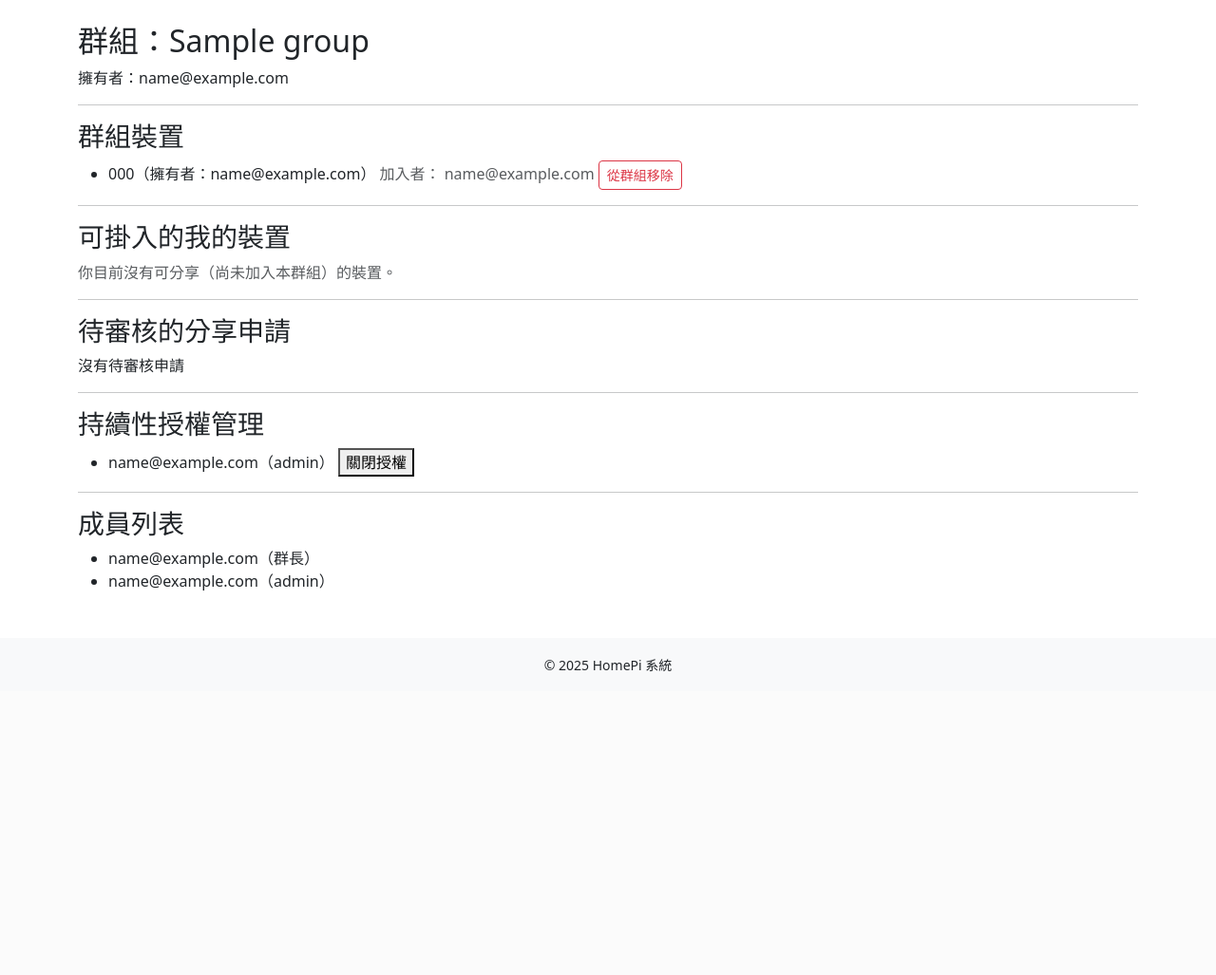
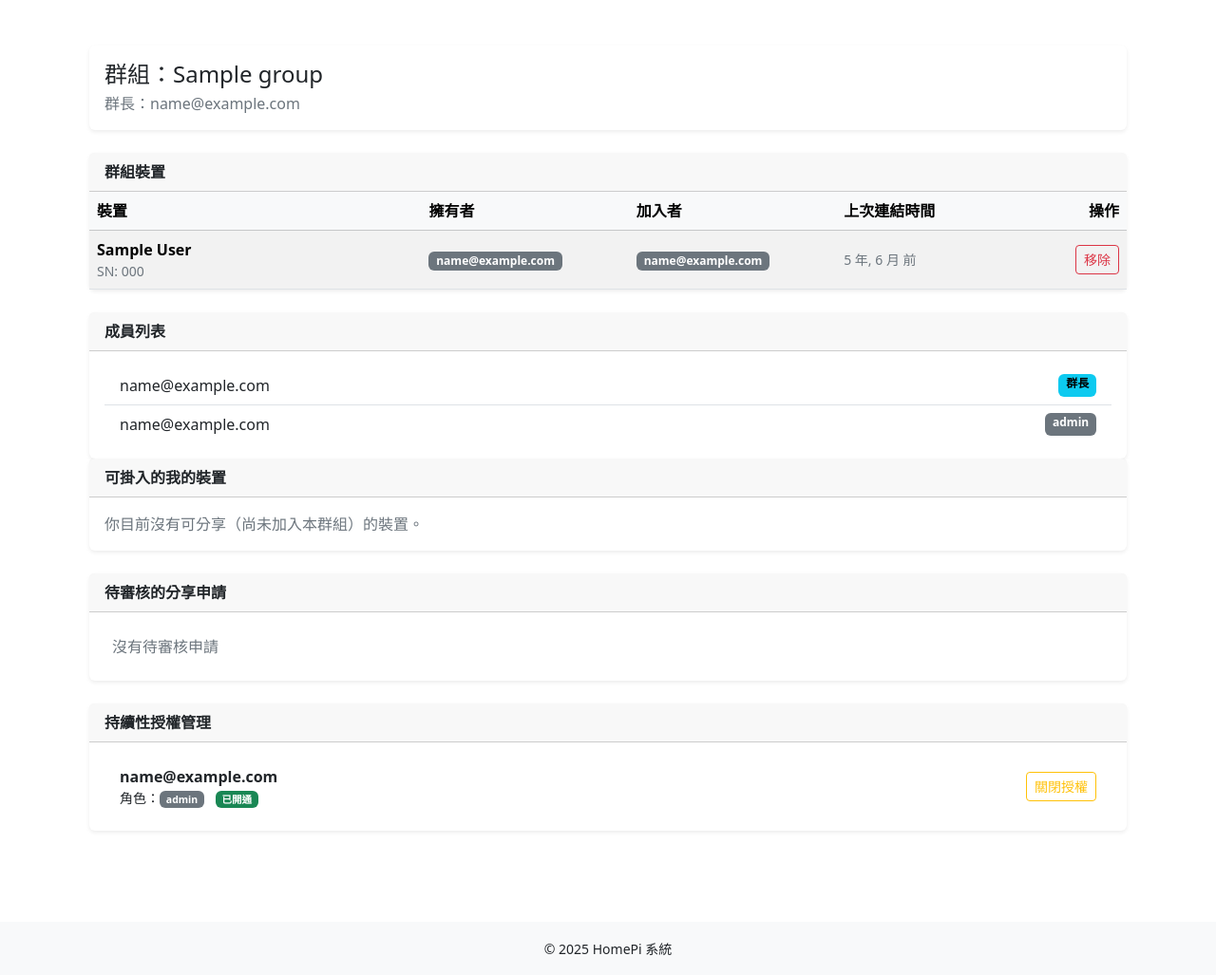
Before and after one commit to qkauia-guy/HomePiWeb, a Django app: page /groups/1/ in a window 1280 px wide. Shown: the part 126-1153 px from the top of the page at 95% size. Before the commit the page ends 834 px from the top, so only its background shows below. Run offline with Django 5.2, Linux system fonts and the light colour scheme; a user stored in the database is signed in; tables that the repository leaves empty hold one stand-in row (values such as "Sample post"); data that the repository does not hold is empty; some libraries are stand-ins or nearby versions.

```diff
--- a/templates/groups/group_detail.html
+++ b/templates/groups/group_detail.html
@@ -1,125 +1,241 @@
 {% extends "base.html" %}
+
 {% block content %}
-<h2>群組：{{ group.name }}</h2>
-<p>擁有者：{{ group.owner.email }}</p>
+<div class="container-lg py-4">
 
-<hr>
-<h3>群組裝置</h3>
+  <!-- 群組標頭 -->
+  <div class="card border-0 shadow-sm mb-4">
+    <div class="card-body">
+      <div class="d-flex flex-wrap justify-content-between align-items-center gap-2">
+        <div>
+          <h2 class="h4 mb-1">群組：{{ group.name }}</h2>
+          <div class="text-secondary">群長：{{ group.owner.email }}</div>
+        </div>
+      </div>
+    </div>
+  </div>
+
+  <!-- 群組裝置 -->
+  <div class="card border-0 shadow-sm mb-4">
+    <div class="card-header fw-semibold">群組裝置</div>
+    <div class="card-body p-0">
       {% if group_devices %}
-  <ul>
+        <div class="table-responsive">
+          <table class="table table-striped table-hover align-middle mb-0">
+            <thead class="table-light">
+              <tr>
+                <th style="width:32%;">裝置</th>
+                <th style="width:20%;">擁有者</th>
+                <th style="width:20%;">加入者</th>
+                <th style="width:18%;">上次連結時間</th>
+                <th class="text-end" style="width:10%;">操作</th>
+              </tr>
+            </thead>
+            <tbody>
               {% for gd in group_devices %}
-      <li>
-        {{ gd.device.serial_number }}（擁有者：{{ gd.device.user.email }}）
-        <span class="text-muted">
-          加入者：
+                <tr>
+                  <td>
+                    <div class="fw-semibold">{{ gd.device.label }}</div>
+                    <div class="small text-secondary">SN: {{ gd.device.serial_number }}</div>
+                  </td>
+                  <td>
+                    {% if gd.device.user %}
+                      <span class="badge text-bg-secondary">{{ gd.device.user.email }}</span>
+                    {% else %}
+                      <span class="text-secondary">-</span>
+                    {% endif %}
+                  </td>
+                  <td>
                     {% if gd.added_by %}
-            {{ gd.added_by.email }}
+                      <span class="badge text-bg-secondary">{{ gd.added_by.email }}</span>
                     {% else %}
-            未知
+                      <span class="text-secondary">未知</span>
                     {% endif %}
-        </span>
-
-        {% if is_admin %}
+                  </td>
+                  <td class="small text-secondary">
+                    {% if gd.device.last_ping %}
+                      {{ gd.device.last_ping|timesince }} 前
+                    {% else %}
+                      無
+                    {% endif %}
+                  </td>
+                  <td class="text-end">
+                    {% if is_admin or gd.added_by_id == user.id %}
                       <form method="post" action="{% url 'group_detach_device' group.id gd.device.id %}" class="d-inline">
                         {% csrf_token %}
-            <button class="btn btn-sm btn-outline-danger">從群組移除</button>
-          </form>
-        {% elif gd.added_by and gd.added_by.id == request.user.id %}
-          <form method="post" action="{% url 'group_detach_device' group.id gd.device.id %}" class="d-inline">
-            {% csrf_token %}
-            <button class="btn btn-sm btn-outline-danger">從群組移除</button>
+                        <button class="btn btn-sm btn-outline-danger">移除</button>
                       </form>
                     {% endif %}
+                  </td>
+                </tr>
+              {% endfor %}
+            </tbody>
+          </table>
+        </div>
+      {% else %}
+        <div class="p-4 text-secondary">目前沒有裝置</div>
+      {% endif %}
+    </div>
+  </div>
+
+  <!-- 成員列表 未來作一個浮版小視窗 -->
+  <div class="card border-0 shadow-sm">
+    <div class="card-header fw-semibold">成員列表</div>
+    <div class="card-body">
+      <ul class="list-group list-group-flush">
+        <li class="list-group-item d-flex justify-content-between">
+          <span>{{ group.owner.email }}</span>
+          <span class="badge text-bg-info">群長</span>
+        </li>
+        {% for m in memberships %}
+          <li class="list-group-item d-flex justify-content-between">
+            <span>{{ m.user.email }}</span>
+            <span class="badge text-bg-secondary">{{ m.role }}</span>
           </li>
         {% endfor %}
       </ul>
-{% else %}
-  <p class="text-muted">目前沒有裝置</p>
-{% endif %}
+    </div>
+  </div>
 
-<hr>
-<h3>可掛入的我的裝置</h3>
+  <!-- 可掛入的我的裝置 -->
+  <div class="card border-0 shadow-sm mb-4">
+    <div class="card-header fw-semibold">可掛入的我的裝置</div>
+    <div class="card-body">
       {% if attachable_devices %}
-  <ul>
+        <ul class="list-group list-group-flush">
           {% for d in attachable_devices %}
-      <li>
-        {{ d.serial_number }}
+            <li class="list-group-item d-flex justify-content-between align-items-center">
+              <div>
+                <div class="fw-semibold">{{ d.label }}</div>
+                <div class="small text-secondary">SN: {{ d.serial_number }}</div>
+              </div>
+
+              <div class="ms-3 d-flex align-items-center gap-2">
                 {% if user_has_grant or is_admin %}
-          {# ★ 有授權或是管理員 → 直接掛入 #}
                   <form method="post" action="{% url 'group_attach_device' group.id d.id %}" class="d-inline">
                     {% csrf_token %}
-            <button class="btn btn-sm btn-primary">直接掛入群組</button>
+                    <button class="btn btn-sm btn-primary">直接掛入</button>
                   </form>
+
+                {% elif d.id in my_pending_device_ids %}
+                  {# ✅ 已送出，顯示狀態而非按鈕 #}
+                  <span class="badge text-bg-warning">已送出，審核中</span>
+
                 {% else %}
-          {# ★ 沒授權 → 送出分享申請 #}
                   <form method="post" action="{% url 'request_share_device' group.id d.id %}" class="d-inline">
                     {% csrf_token %}
                     <input type="hidden" name="message" value="請求分享此裝置">
                     <button class="btn btn-sm btn-outline-primary">送出分享申請</button>
                   </form>
                 {% endif %}
+              </div>
             </li>
           {% endfor %}
         </ul>
       {% else %}
-  <p class="text-muted">你目前沒有可分享（尚未加入本群組）的裝置。</p>
+        <div class="text-secondary">你目前沒有可分享（尚未加入本群組）的裝置。</div>
       {% endif %}
+    </div>
+  </div>
+
 
   {% if is_admin %}
-<hr>
-<h3>待審核的分享申請</h3>
+  <!-- 待審核的分享申請 -->
+  <div class="card border-0 shadow-sm mb-4">
+    <div class="card-header fw-semibold">待審核的分享申請</div>
+    <div class="card-body p-0">
       {% if pending_requests %}
-<ul>
+        <div class="table-responsive">
+          <table class="table table-striped table-hover align-middle mb-0">
+            <thead class="table-light">
+              <tr>
+                <th>申請人</th>
+                <th>裝置</th>
+                <th>申請時間</th>
+                <th class="text-end">操作</th>
+              </tr>
+            </thead>
+            <tbody>
               {% for r in pending_requests %}
-    <li>
-      {{ r.requester.email }} 想分享 {{ r.device.serial_number }}
-      <form method="post" action="{% url 'review_share_request' group.id r.id %}" style="display:inline;">
+                <tr>
+                  <td><span class="badge text-bg-secondary">{{ r.requester.email }}</span></td>
+                  <td>
+                    <div class="fw-semibold">{{ r.device.label }}</div>
+                    <div class="small text-secondary">SN: {{ r.device.serial_number }}</div>
+                  </td>
+                  <td class="small text-secondary">{{ r.created_at|date:"Y-m-d H:i" }}</td>
+                  <td class="text-end">
+                    <div class="btn-group">
+                      <form method="post" action="{% url 'review_share_request' group.id r.id %}">
                         {% csrf_token %}
                         <input type="hidden" name="action" value="approve">
-        <button type="submit">核准並加入</button>
+                        <button type="submit" class="btn btn-sm btn-success me-3">核准並加入</button>
                       </form>
-      <form method="post" action="{% url 'review_share_request' group.id r.id %}" style="display:inline;">
+                      <form method="post" action="{% url 'review_share_request' group.id r.id %}">
                         {% csrf_token %}
                         <input type="hidden" name="action" value="reject">
-        <button type="submit">拒絕</button>
+                        <button type="submit" class="btn btn-sm btn-outline-danger">拒絕</button>
                       </form>
+                    </div>
+                  </td>
+                </tr>
+              {% endfor %}
+            </tbody>
+          </table>
+        </div>
+      {% else %}
+        <div class="p-4 text-secondary">沒有待審核申請</div>
+      {% endif %}
+    </div>
+  </div>
+
+  <!-- 持續性授權管理 -->
+  <div class="card border-0 shadow-sm mb-4">
+    <div class="card-header fw-semibold">持續性授權管理</div>
+    <div class="card-body">
+      <ul class="list-group list-group-flush">
+        {% for m in memberships %}
+          <li class="list-group-item d-flex justify-content-between align-items-center">
+            <div>
+              <div class="fw-semibold">{{ m.user.email }}</div>
+              <div class="small">
+                角色：<span class="badge text-bg-secondary">{{ m.role }}</span>
+                {% if m.user.id in granted_user_ids %}
+                  <span class="badge text-bg-success ms-2">已開通</span>
+                {% endif %}
+              </div>
+            </div>
+            <div class="ms-3">
+              {% if m.user.id in granted_user_ids %}
+                <form method="post" action="{% url 'revoke_share_permission' group.id m.user.id %}" class="d-inline">
+                  {% csrf_token %}
+                  <button type="submit" class="btn btn-sm btn-outline-warning">關閉授權</button>
+                </form>
+              {% else %}
+                <form method="post" action="{% url 'grant_share_permission' group.id m.user.id %}" class="d-flex align-items-center gap-2">
+                  {% csrf_token %}
+                  <input
+                    type="number"
+                    name="expires_days"
+                    class="form-control form-control-sm"
+                    placeholder="天數(可空)"
+                    style="width:120px;"
+                    min="1" step="1" inputmode="numeric" pattern="[0-9]*"
+                    onwheel="this.blur()"              {# 滑輪不改值 #}
+                    onkeydown="if (event.key === '-') event.preventDefault();"  {# 禁止輸入負號 #}
+                  />
+                  <button type="submit" class="btn btn-sm btn-primary">開通授權</button>
+                </form>
+              {% endif %}
+            </div>
           </li>
         {% endfor %}
       </ul>
-{% else %}
-<p>沒有待審核申請</p>
+    </div>
+  </div>
   {% endif %}
 
-<hr>
-<h3>持續性授權管理</h3>
-<ul>
-{% for m in memberships %}
-  <li>
-    {{ m.user.email }}（{{ m.role }}）
-    {% if m.user.id in granted_user_ids %}
-      <form method="post" action="{% url 'revoke_share_permission' group.id m.user.id %}" style="display:inline;">
-        {% csrf_token %}
-        <button type="submit">關閉授權</button>
-      </form>
-    {% else %}
-      <form method="post" action="{% url 'grant_share_permission' group.id m.user.id %}" style="display:inline;">
-        {% csrf_token %}
-        <input type="number" name="expires_days" placeholder="天數(可空)">
-        <button type="submit">開通授權</button>
-      </form>
-    {% endif %}
-  </li>
-{% endfor %}
-</ul>
-{% endif %}
 
-<hr>
-<h3>成員列表</h3>
-<ul>
-  <li>{{ group.owner.email }}（群長）</li>
-  {% for m in memberships %}
-    <li>{{ m.user.email }}（{{ m.role }}）</li>
-  {% endfor %}
-</ul>
 
+</div>
 {% endblock %}
--- a/templates/groups/group_list.html
+++ b/templates/groups/group_list.html
@@ -14,7 +14,7 @@
       </div>
       <div class="btn-group">
         <a href="{% url 'group_update' g.id %}" class="btn btn-sm btn-outline-secondary">編輯</a>
-        <a href="{% url 'group_members' g.id %}" class="btn btn-sm btn-outline-info">成員</a>
+        <a href="{% url 'group_members' g.id %}" class="btn btn-sm btn-outline-info">成員管理</a>
         {% if g.owner_id == request.user.id %}
           <a href="{% url 'group_delete' g.id %}" class="btn btn-sm btn-outline-danger">刪除</a>
         {% endif %}
```
Also changed, not shown: templates/notifications/list.html (added, +68 -0 lines). Lines whose indentation alone changed are shown as unchanged.
